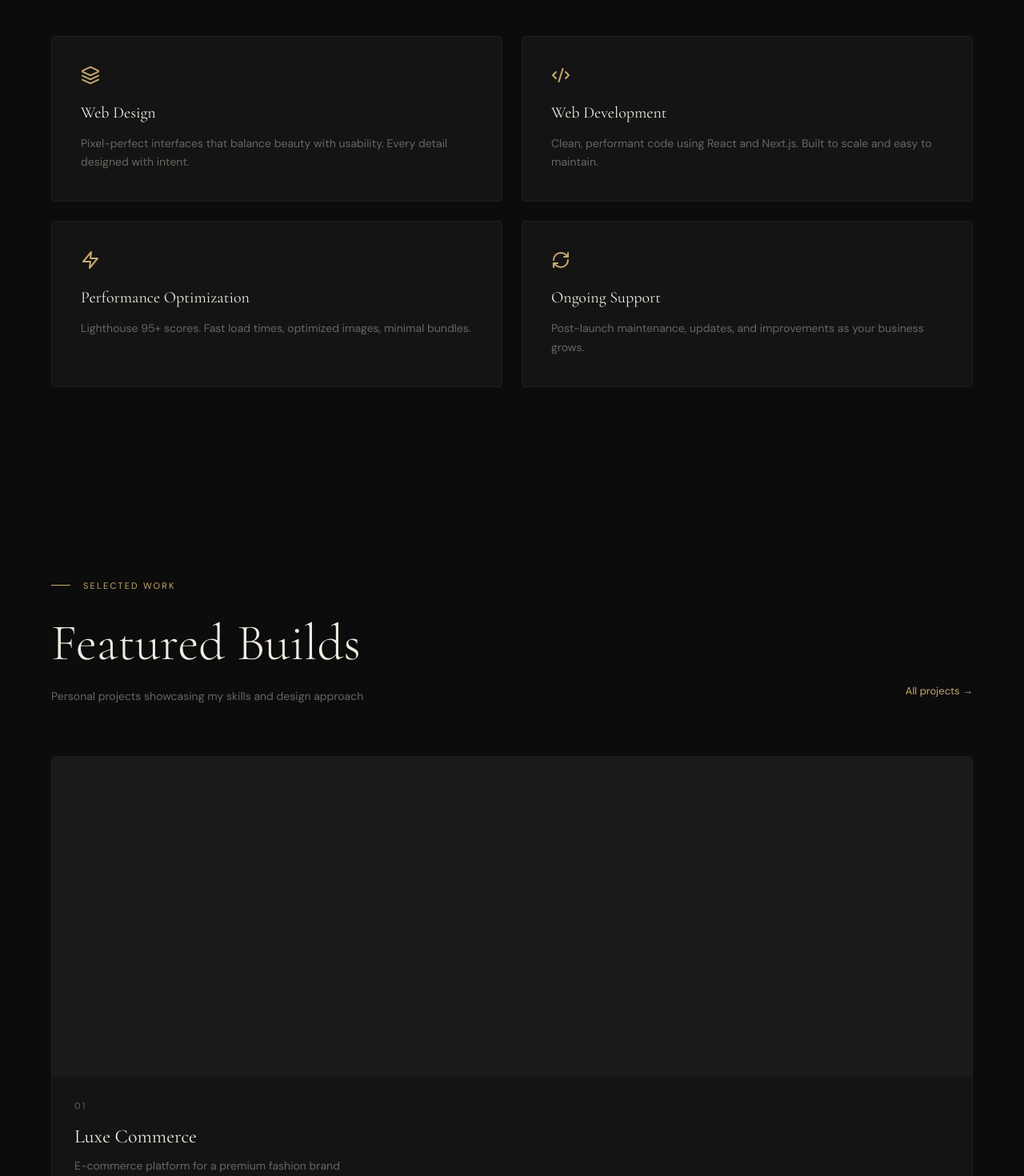
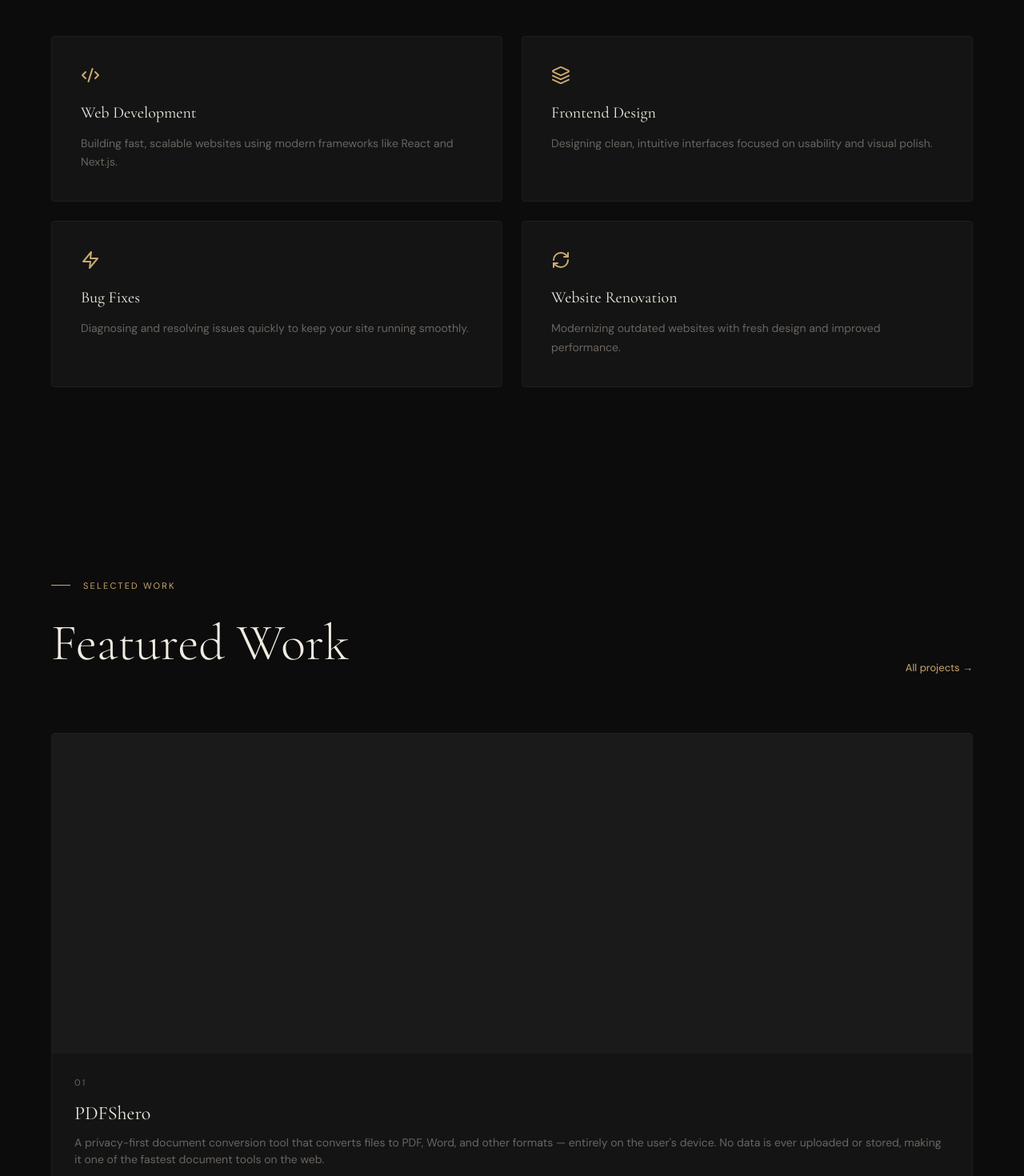
Before and after one commit to Aditya-Zarpure/portfolio, a Next.js app: page / in a window 1280 px wide. Shown: the part 1140-2610 px from the top of the page at 80% size. Built offline with nearby package versions, Linux system fonts and the light colour scheme.

Commit message:
personalize content with real details

```diff
--- a/src/app/layout.tsx
+++ b/src/app/layout.tsx
@@ -20,8 +20,8 @@ const dmSans = DM_Sans({
 });
 
 export const metadata: Metadata = {
-  title: "Aditya Zarpure \u2014 Freelance Web Developer",
-  description: "Full-stack web developer specialising in React, Next.js, and building premium digital experiences for ambitious brands.",
+  title: "Aditya Zarpure \u2014 Full-Stack Web Developer",
+  description: "Modern full-stack web developer building fast, secure, and privacy-focused web experiences.",
 };
 
 export const viewport = {
--- a/src/components/sections/Contact.tsx
+++ b/src/components/sections/Contact.tsx
@@ -72,10 +72,10 @@ const Contact = () => {
           </p>
           <div className="mt-[32px]">
             <Link
-              href="mailto:aditya.zarpure@gmail.com"
+              href="mailto:adityazarpure8080@gmail.com"
               className="text-[14px] text-[var(--accent)] no-underline hover:underline font-body"
             >
-              aditya.zarpure@gmail.com
+              adityazarpure8080@gmail.com
             </Link>
           </div>
         </div>
--- a/src/components/sections/Hero.tsx
+++ b/src/components/sections/Hero.tsx
@@ -58,7 +58,7 @@ const Hero = () => {
           variants={itemVariants}
           className="max-w-[480px] text-[16px] text-[var(--text-muted)] font-body leading-[1.7] mt-[24px]"
         >
-          Full-stack web developer building fast, beautiful, and purposeful products for ambitious brands.
+          I&apos;m a full-stack web developer building fast, clean, and privacy-first digital products.
         </motion.p>
 
         <motion.div variants={itemVariants} className="flex gap-[16px] mt-[40px]">
--- a/src/components/sections/Portfolio.tsx
+++ b/src/components/sections/Portfolio.tsx
@@ -9,24 +9,11 @@ import Link from 'next/link';
 const projects = [
   {
     id: "01",
-    name: "Luxe Commerce",
-    description: "E-commerce platform for a premium fashion brand",
-    tags: ["Next.js", "Stripe", "Tailwind"],
-    bgClass: "bg-[#1a1a1a]"
-  },
-  {
-    id: "02",
-    name: "Pulse Dashboard",
-    description: "Real-time analytics dashboard",
-    tags: ["React", "Node.js", "PostgreSQL"],
-    bgClass: "bg-[var(--border)]"
-  },
-  {
-    id: "03",
-    name: "Folio Studio",
-    description: "Portfolio site for a photography studio",
-    tags: ["Next.js", "Framer Motion"],
-    bgClass: "bg-[var(--border)]"
+    name: "PDFShero",
+    description: "A privacy-first document conversion tool that converts files to PDF, Word, and other formats \u2014 entirely on the user's device. No data is ever uploaded or stored, making it one of the fastest document tools on the web.",
+    tags: ["Privacy-First", "Client-Side Processing", "Document Tools"],
+    bgClass: "bg-[#1a1a1a]",
+    url: "https://pdfshero.com/"
   }
 ];
 
@@ -65,9 +52,8 @@ const Portfolio = () => {
             className="font-display font-light text-[var(--text-primary)]"
             style={{ fontSize: 'clamp(36px, 5vw, 64px)' }}
           >
-            Featured Builds
+            Featured Work
           </h2>
-          <p className="text-[14px] text-[var(--text-muted)] mt-[8px]">Personal projects showcasing my skills and design approach</p>
         </div>
         <Link
           href="#"
@@ -120,10 +106,10 @@ const Portfolio = () => {
                 ))}
               </div>
 
-              <div className="inline-flex items-center text-[var(--accent)] text-[13px] font-body relative w-max mt-auto">
+              <a href={project.url} target="_blank" rel="noopener noreferrer" className="inline-flex items-center text-[var(--accent)] text-[13px] font-body relative w-max mt-auto">
                 View Project &rarr;
                 <span className="absolute left-0 bottom-[-4px] h-[1px] bg-[var(--accent)] w-0 group-hover:w-full transition-all duration-[400ms] ease-out" />
-              </div>
+              </a>
             </div>
           </motion.div>
         ))}
--- a/src/components/sections/Services.tsx
+++ b/src/components/sections/Services.tsx
@@ -8,24 +8,24 @@ import SectionLabel from '@/components/ui/SectionLabel';
 
 const services = [
   {
-    title: "Web Design",
-    icon: <Layers size={24} className="text-[var(--accent)] mb-[20px]" />,
-    description: "Pixel-perfect interfaces that balance beauty with usability. Every detail designed with intent."
+    title: "Web Development",
+    icon: <Code2 size={24} className="text-[var(--accent)] mb-[20px]" />,
+    description: "Building fast, scalable websites using modern frameworks like React and Next.js."
   },
   {
-    title: "Web Development",
-    icon: <Code2 size={24} className="text-[var(--accent)] mb-[20px]" />,
-    description: "Clean, performant code using React and Next.js. Built to scale and easy to maintain."
+    title: "Frontend Design",
+    icon: <Layers size={24} className="text-[var(--accent)] mb-[20px]" />,
+    description: "Designing clean, intuitive interfaces focused on usability and visual polish."
   },
   {
-    title: "Performance Optimization",
+    title: "Bug Fixes",
     icon: <Zap size={24} className="text-[var(--accent)] mb-[20px]" />,
-    description: "Lighthouse 95+ scores. Fast load times, optimized images, minimal bundles."
+    description: "Diagnosing and resolving issues quickly to keep your site running smoothly."
   },
   {
-    title: "Ongoing Support",
+    title: "Website Renovation",
     icon: <RefreshCw size={24} className="text-[var(--accent)] mb-[20px]" />,
-    description: "Post-launch maintenance, updates, and improvements as your business grows."
+    description: "Modernizing outdated websites with fresh design and improved performance."
   }
 ];
 
```
